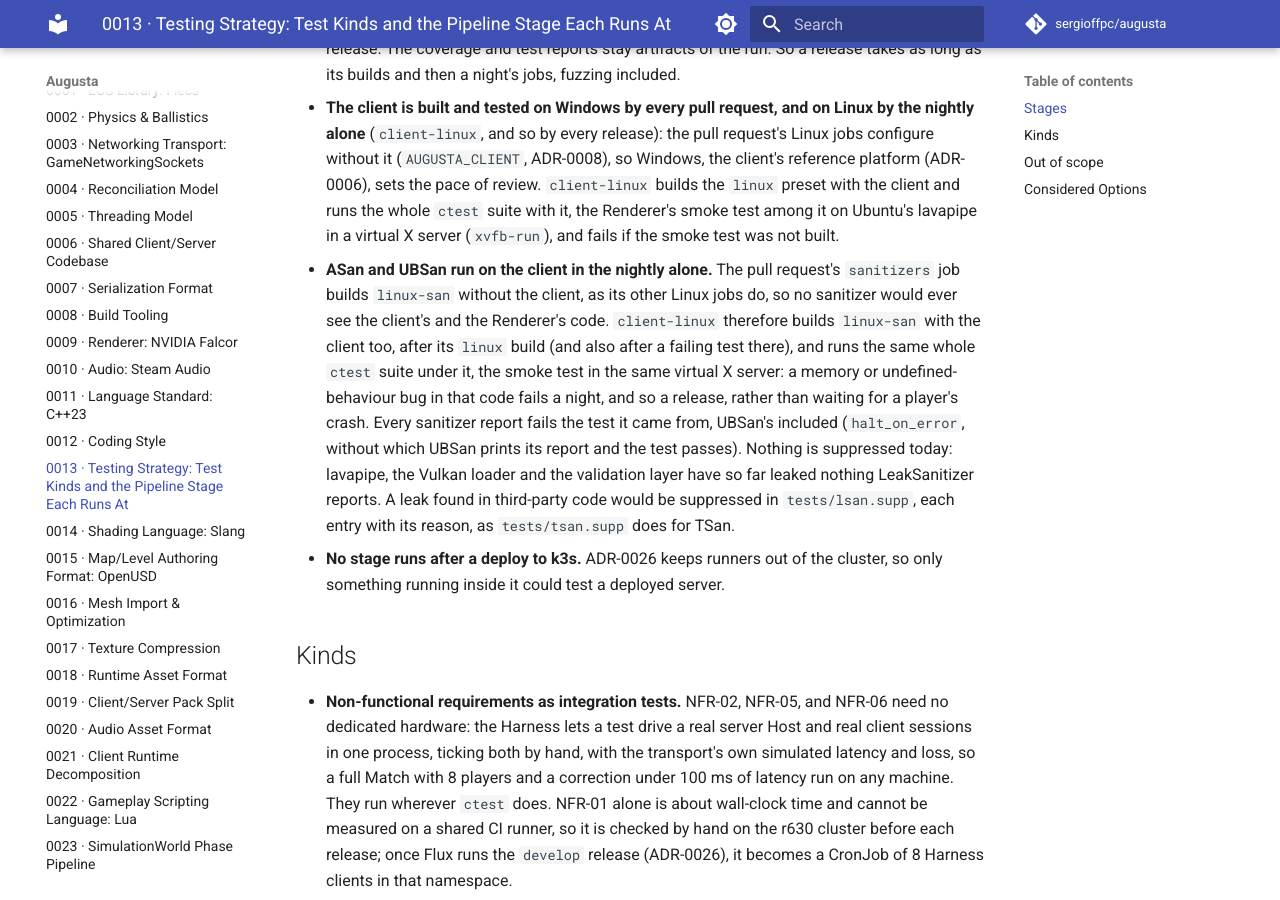
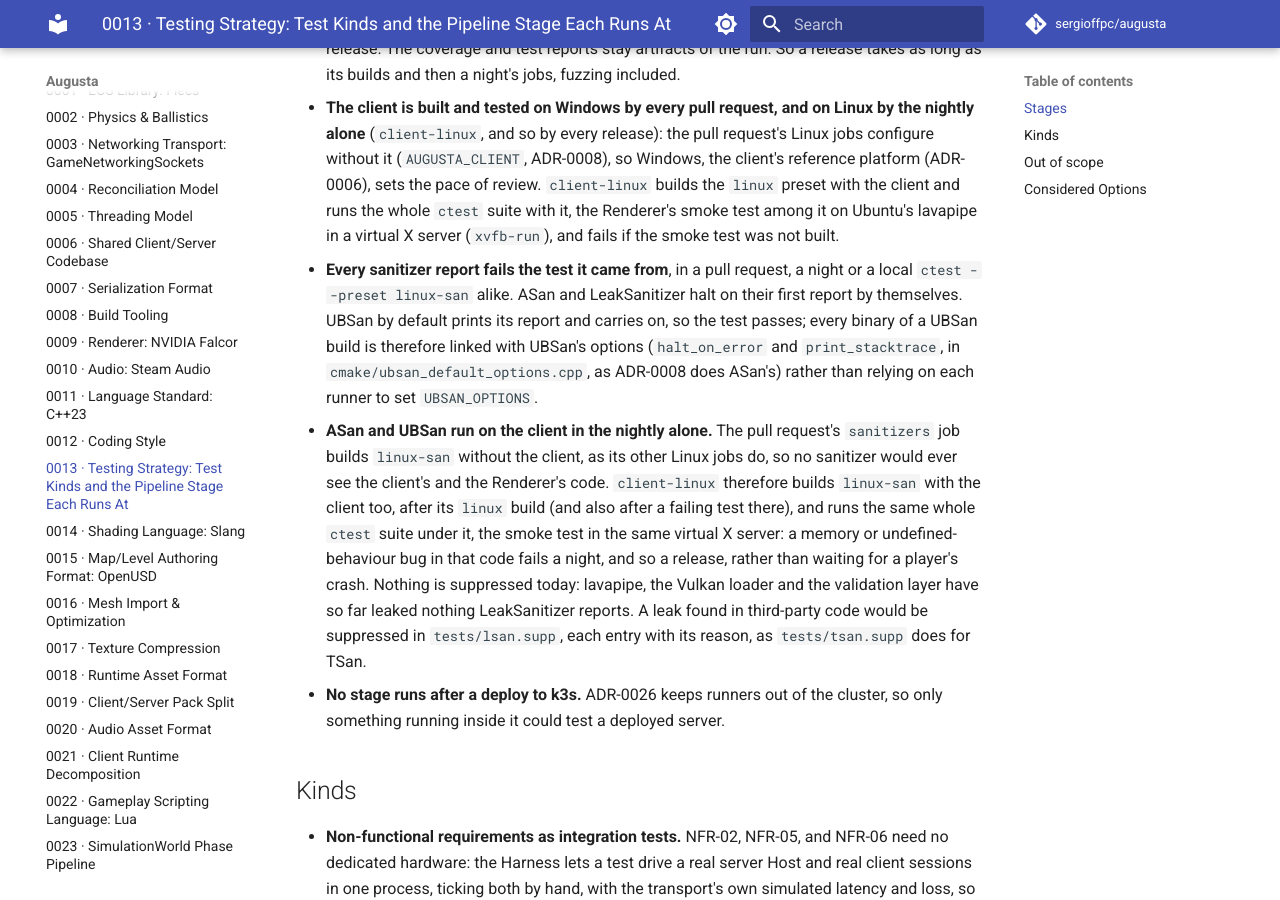
Before and after one commit to sergioffpc/augusta, an MkDocs documentation site: the page built from docs/adr/0013-testing-and-benchmarking.md, in a window 1280 px wide and 900 px high, scrolled down 1803 px. Built offline with MkDocs 1.6.1 and Material for MkDocs 9.7.7, drawn with Linux system fonts in a browser that asks for light colours; comment, search, counter and statistics services are not loaded.

Commit message:
fix(build): halt every UBSan build on its first report
UBSan prints its report and carries on by default, so a test hitting
undefined behaviour exited 0 and the pull request's sanitizers job
passed it, while the nightly failed it through UBSAN_OPTIONS. Link
__ubsan_default_options (halt_on_error, print_stacktrace) into every
binary of a UBSan build, as ASan's options already are, so local, pull
request and nightly runs agree; the nightly's UBSAN_OPTIONS goes.

Closes #648

Co-Authored-By: Claude Opus 5.5 <noreply@anthropic.com>

```diff
--- a/CMakeLists.txt
+++ b/CMakeLists.txt
@@ -111,6 +111,12 @@ if(CMAKE_CXX_FLAGS MATCHES "-fsanitize=[^ ]*address")
   add_library(augusta_asan_default_options OBJECT cmake/asan_default_options.cpp)
   link_libraries(augusta_asan_default_options)
 endif()
+# And every binary of a UBSan build (linux-san) with cmake/ubsan_default_options.cpp's,
+# so a UBSan report fails it however it is run (ADR-0013).
+if(CMAKE_CXX_FLAGS MATCHES "-fsanitize=[^ ]*undefined")
+  add_library(augusta_ubsan_default_options OBJECT cmake/ubsan_default_options.cpp)
+  link_libraries(augusta_ubsan_default_options)
+endif()
 
 # flecs/GameNetworkingSockets/PhysX back the client/server shared runtime
 # (ECS worlds, networking transport, physics - ADR-0001/0002/0003).
--- a/docs/adr/0013-testing-and-benchmarking.md
+++ b/docs/adr/0013-testing-and-benchmarking.md
@@ -57,6 +57,13 @@ more stages it runs at, chosen by how long it takes and how noisy its result is.
   whole `ctest` suite with it, the Renderer's smoke test among it on Ubuntu's
   lavapipe in a virtual X server (`xvfb-run`), and fails if the smoke test was
   not built.
+- **Every sanitizer report fails the test it came from**, in a pull request, a
+  night or a local `ctest --preset linux-san` alike. ASan and LeakSanitizer halt
+  on their first report by themselves. UBSan by default prints its report and
+  carries on, so the test passes; every binary of a UBSan build is therefore
+  linked with UBSan's options (`halt_on_error` and `print_stacktrace`, in
+  `cmake/ubsan_default_options.cpp`, as ADR-0008 does ASan's) rather than
+  relying on each runner to set `UBSAN_OPTIONS`.
 - **ASan and UBSan run on the client in the nightly alone.** The pull request's
   `sanitizers` job builds `linux-san` without the client, as its other Linux
   jobs do, so no sanitizer would ever see the client's and the Renderer's code.
@@ -64,13 +71,11 @@ more stages it runs at, chosen by how long it takes and how noisy its result is.
   `linux` build (and also after a failing test there), and runs the same whole
   `ctest` suite under it, the smoke test in the same virtual X server: a memory
   or undefined-behaviour bug in that code fails a night, and so a release,
-  rather than waiting for a player's crash. Every sanitizer report fails the
-  test it came from, UBSan's included (`halt_on_error`, without which UBSan
-  prints its report and the test passes). Nothing is suppressed today: lavapipe,
-  the Vulkan loader and the validation layer have so far leaked nothing
-  LeakSanitizer reports. A leak found in third-party code would be suppressed in
-  `tests/lsan.supp`, each entry with its reason, as `tests/tsan.supp` does for
-  TSan.
+  rather than waiting for a player's crash. Nothing is suppressed today:
+  lavapipe, the Vulkan loader and the validation layer have so far leaked
+  nothing LeakSanitizer reports. A leak found in third-party code would be
+  suppressed in `tests/lsan.supp`, each entry with its reason, as
+  `tests/tsan.supp` does for TSan.
 - **No stage runs after a deploy to k3s.** ADR-0026 keeps runners out of the
   cluster, so only something running inside it could test a deployed server.
 
```
Also changed, not shown: docs/adr/0008-build-tooling.md (+3 -1 lines), 2 other files.
